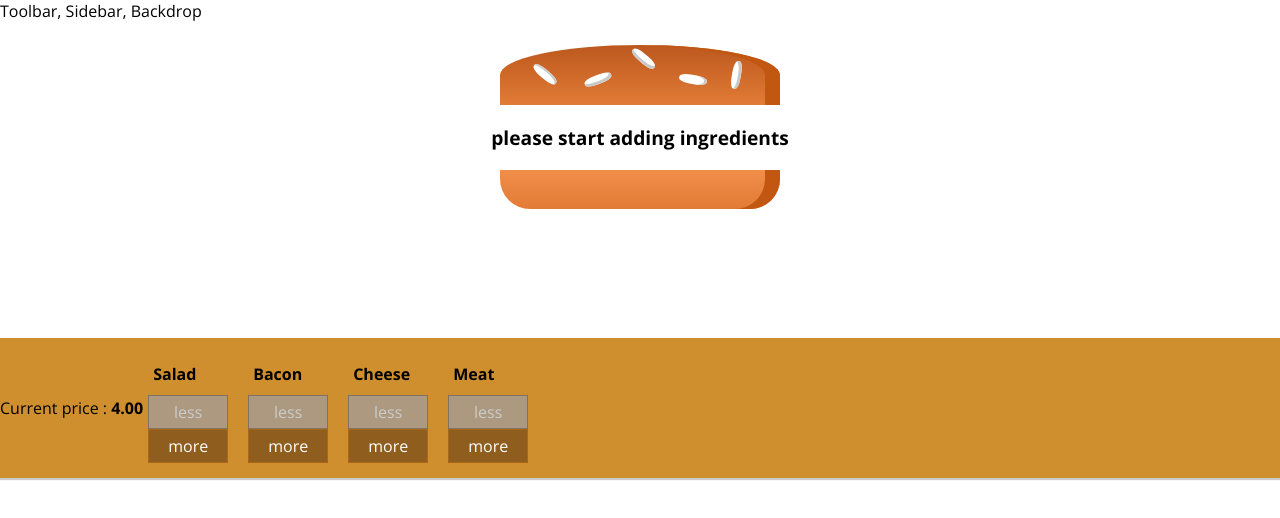
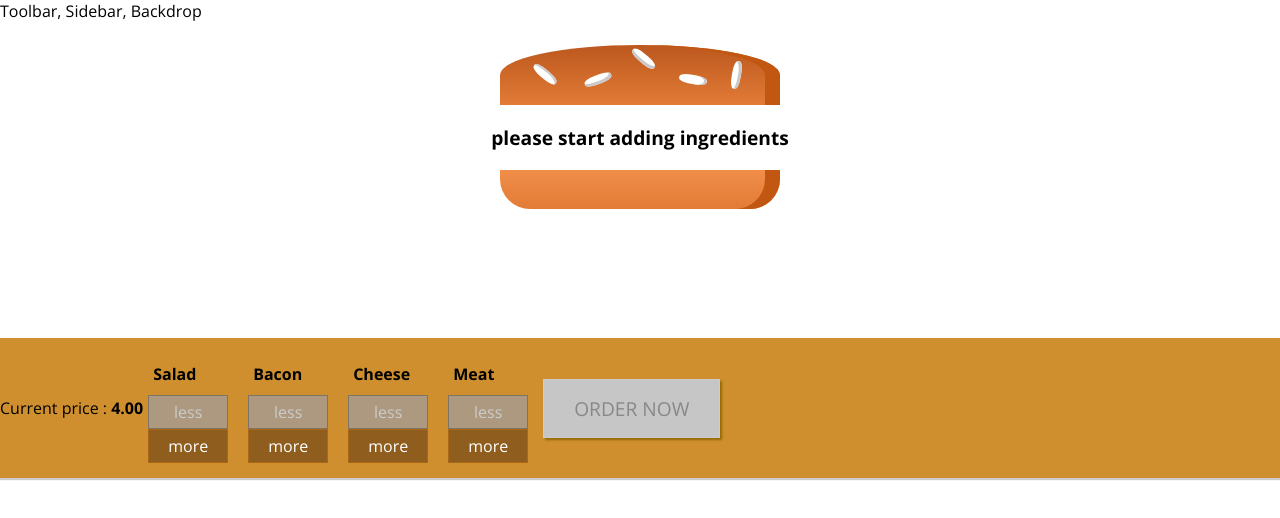
Before and after one commit to thhmoc67/burger-builder-reactJs, a React app: page / in a window 1280 px wide. Shown: the top 518 px of the page. Built offline with nearby package versions, Linux system fonts and the light colour scheme.

Commit message:
backdrop is added

```diff
--- a/src/Components/BuildControls/BuildControls.css
+++ b/src/Components/BuildControls/BuildControls.css
@@ -7,3 +7,44 @@
     margin: auto;
     padding: 10px 0;
 }
+
+.OrderButton {
+    background-color: #DAD735;
+    outline: none;
+    cursor: pointer;
+    border: 1px solid #966909;
+    color: #966909;
+    font-family: inherit;
+    font-size: 1.2em;
+    padding: 15px 30px;
+    box-shadow: 2px 2px 2px #966909;
+}
+
+.OrderButton:hover, .OrderButton:active {
+    background-color: #A0DB41;
+    border: 1px solid #966909;
+    color: #966909;
+}
+
+.OrderButton:disabled {
+    background-color: #C7C6C6;
+    cursor: not-allowed;
+    border: 1px solid #ccc;
+    color: #888888;
+}
+
+.OrderButton:not(:disabled) {
+    animation: enable 0.3s linear;
+}
+
+@keyframes enable {
+    0% {
+        transform: scale(1);
+    }
+    60% {
+        transform: scale(1.1);
+    }
+    100% {
+        transform: scale(1);
+    }
+}
--- a/src/Components/BuildControls/BuildControls.js
+++ b/src/Components/BuildControls/BuildControls.js
@@ -24,6 +24,12 @@
                 />
         ))}
 
+        <button
+            className={classes.OrderButton}
+            disabled={!props.purchasable}
+            onClick={props.ordered}>
+             ORDER NOW </button>
+
     </div>
 );
 
--- /dev/null
+++ b/src/Components/Burger/OrderSummary/OrderSummary.js
@@ -0,0 +1,27 @@
+import React from 'react';
+import Aux from '../../../Hoc/Aux';
+
+const orderSummary = (props) => {
+    const ingredientSummary = Object.keys(props.ingredients)
+        .map(IGKey =>{
+          return <li key={IGKey}>
+                <span style={{textTransform: 'capitalize'}}>
+                    {IGKey}
+                </span>
+                : {props.ingredients[IGKey]}
+            </li>
+    });
+    return (
+
+        <Aux>
+            <h3> Your Order </h3>
+            <p> A delecious burger with the following ingredients: </p>
+            <ul>
+                {ingredientSummary}
+            </ul>
+            <p>continue to checkout</p>
+        </Aux>
+    )
+};
+
+export default orderSummary;
--- /dev/null
+++ b/src/Components/UI/Backdrop/Backdrop.css
@@ -0,0 +1,9 @@
+.Backdrop{
+    width:100%;
+    height: 100%;
+    position : fixed;
+    z-index: 100;
+    left: 0;
+    top: 0;
+    background-color: rgba(0, 0, 0, 0.5);
+}
--- /dev/null
+++ b/src/Components/UI/Backdrop/Backdrop.js
@@ -0,0 +1,9 @@
+import React from 'react';
+import classes from './Backdrop.css';
+
+
+const backdrop = (props) =>(
+    props.show ? <div className={classes.Backdrop} onClick={props.clicked}>  </div> : null
+)
+
+export default backdrop;
--- /dev/null
+++ b/src/Components/UI/Model/Model.css
@@ -0,0 +1,20 @@
+.Modal {
+    position: fixed;
+    z-index: 500;
+    background-color: white;
+    width: 70%;
+    border: 1px solid #ccc;
+    box-shadow: 1px 1px 1px black;
+    padding: 16px;
+    left: 15%;
+    top: 30%;
+    box-sizing: border-box;
+    transition: all 0.3s ease-out;
+}
+
+@media (min-width: 600px) {
+    .Modal {
+        width: 500px;
+        left: calc(50% - 250px);
+    }
+}
--- /dev/null
+++ b/src/Components/UI/Model/Model.js
@@ -0,0 +1,21 @@
+import React from 'react';
+
+import classes from './Model.css';
+import Aux from '../../../Hoc/Aux';//aux: auxillary
+import Backdrop from '../Backdrop/Backdrop';
+
+const Model= (props) => (
+    <Aux>
+        <Backdrop show={props.show} clicked={props.modelClosed} />
+        <div
+            className={classes.Modal}
+            style={{
+                transform: props.show ? 'translateY(0)' : 'translateY(-100vh)',
+                opacity: props.show ? '1' :'0'
+            }}>
+            { props.children }
+        </div>
+    </Aux>
+);
+
+export default Model;
--- a/src/Containers/BurgerBuilder/BurgerBulider.js
+++ b/src/Containers/BurgerBuilder/BurgerBulider.js
@@ -3,6 +3,8 @@
 import Aux from '../../Hoc/Aux';
 import Burger from '../../Components/Burger/Burger';
 import BuildControls from '../../Components/BuildControls/BuildControls';
+import Model from '../../Components/UI/Model/Model';
+import OrderSummary from '../../Components/Burger/OrderSummary/OrderSummary';
 
 const INGREDIENT_PRICE= {
     salad: 0.5,
@@ -19,7 +21,29 @@
         cheese: 0,
         meat: 0
     },
-    totalPrice : 4
+    totalPrice : 4,
+    purchasable: false,
+    purchasing:false
+}
+
+updatePurchaseState(ingredients){
+
+    const sum = Object.keys(ingredients)
+        .map(IGKey =>{
+            return ingredients[IGKey];
+        })
+        .reduce((sum,element)=> {
+            return sum + element;
+        },0);
+    this.setState({purchasable: sum > 0 });
+}
+
+purchaseHandler=()=>{
+    this.setState({purchasing: true});
+}
+
+purchaseCancelHandler= () =>{
+    this.setState({purchasing: false});
 }
 
 addIngredientHandler= (type) => {
@@ -33,6 +57,7 @@
     const oldPrice = this.state.totalPrice;
     const newPrice = oldPrice + priceAddition;
     this.setState ({ totalPrice: newPrice , ingredients: updatedIngredients});
+    this.updatePurchaseState(updatedIngredients);
 
 };
 
@@ -52,6 +77,7 @@
     const oldPrice = this.state.totalPrice;
     const newPrice = oldPrice - priceAddition;
     this.setState ({ totalPrice: newPrice , ingredients: updatedIngredients});
+    this.updatePurchaseState(updatedIngredients);
 };
 
     render () {
@@ -65,11 +91,18 @@
         console.log(this.state.ingredients);
         return (
             <Aux>
+                <Model
+                    show={this.state.purchasing}
+                    modelClosed={this.purchaseCancelHandler}>
+                    <OrderSummary ingredients={this.state.ingredients}> </OrderSummary>
+                </Model>
                 <Burger ingredients={this.state.ingredients}/>
                 <BuildControls
                     ingredientAdded= {this.addIngredientHandler}
                     ingredientRemoved= {this.removeIngredientHandler}
                     disabled={ disabledInfo }
+                    purchasable= {this.state.purchasable}
+                    ordered={this.purchaseHandler}
                     price= { this.state.totalPrice}
                     />
             </Aux>
```
